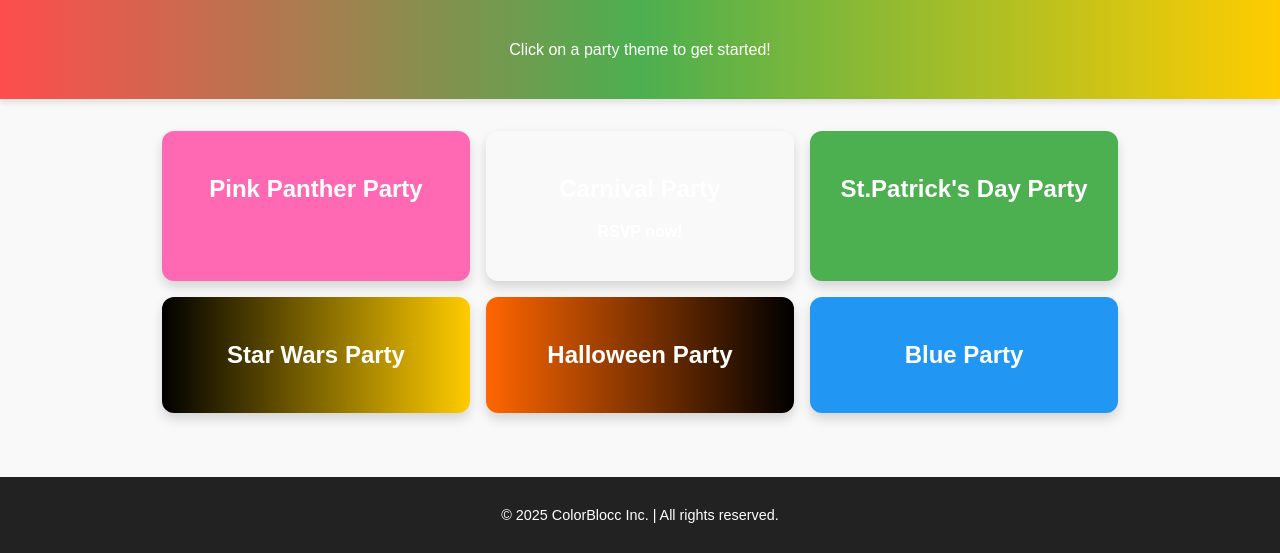
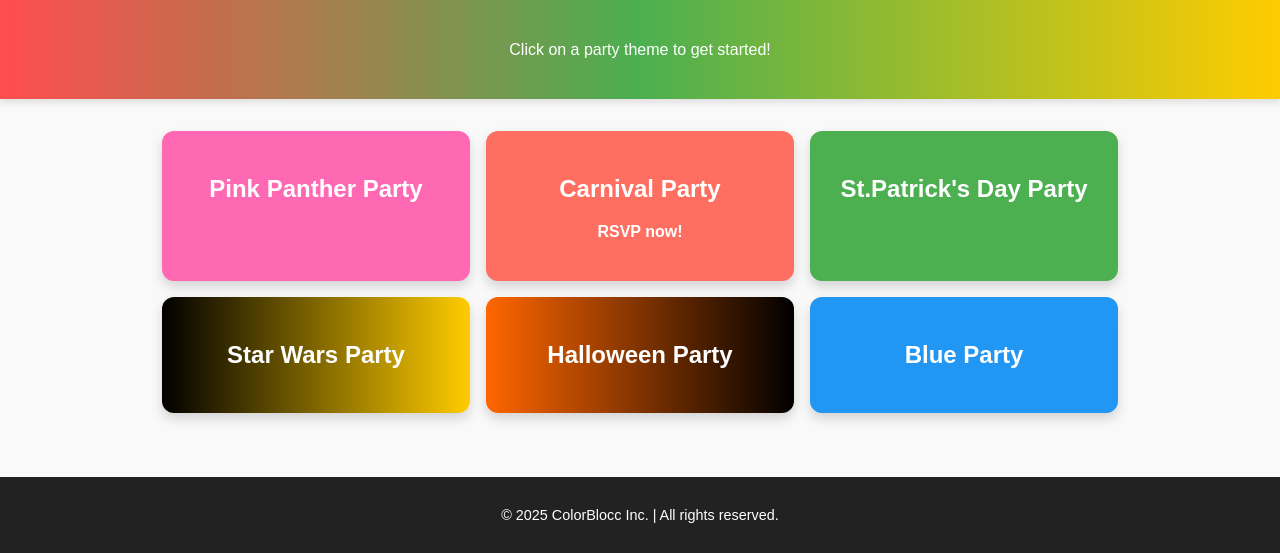
Before and after one commit to SevenMizu/ColorBlock-Application, a plain HTML site: page templates/index.html in a window 1280 px wide. Shown: the part 276-829 px from the top of the page. Drawn offline with Linux system fonts and the light colour scheme.

Commit message:
added carnival colors

```diff
--- a/static/styles.css
+++ b/static/styles.css
@@ -65,9 +65,17 @@ body {
   box-shadow: 0px 10px 15px rgba(0, 0, 0, 0.25);
 }
 
-.red {
-  background-color: #ff4d4d;
+.carnival {
+  background-color: #ff6f61;
+  color: white;
+  transition: transform 0.3s ease, box-shadow 0.3s ease;
 }
+
+.carnival:hover {
+  transform: translateY(-5px);
+  box-shadow: 0px 10px 15px rgba(0, 0, 0, 0.25);
+}
+
 
 .green {
   background-color: #4caf50;
```
